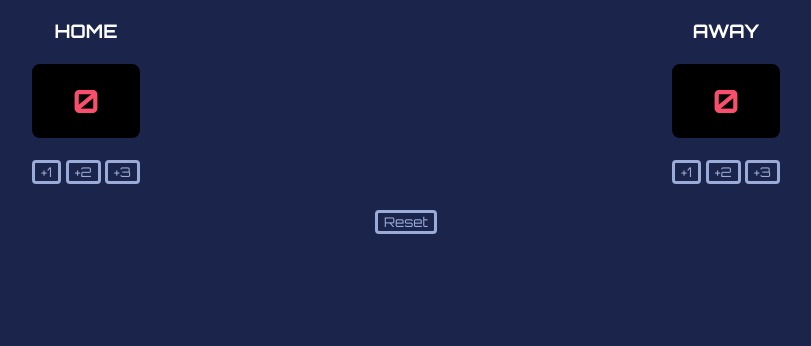
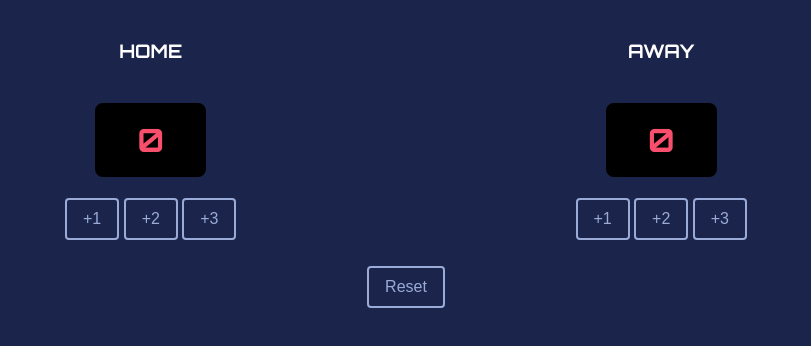
Before and after one commit to Enguunee/basketball_score_game, a website built with Vite: page index.html in a window 1280 px wide. Shown: the whole page, without its empty margins (234-1045 px from the left). Built offline with nearby package versions, Linux system fonts and the light colour scheme.

Commit message:
Update index.css

```diff
--- a/index.css
+++ b/index.css
@@ -1,37 +1,47 @@
-body, button {
+body {
     margin: 0;
     background-color: #1B244A;
     font-family: "Orbitron", sans-serif;
 }
 
 .container {
+    display: flex;
+    justify-content: space-evenly;
     text-align: center;
-    display: flex;
-    justify-content: space-around;
+    gap: 40px;
+    margin-top: 20px;
 }
 
 .bottom {
     text-align: center;
     margin-top: 26px;
-
 }
 
-h3{
+h3 {
     color: white;
 }
 
-h1{
+h1 {
     color: #F94F6D;
     border: solid 2px black;
     border-radius: 8px;
     background-color: black;
-    padding-top: 15px;
-    padding-bottom: 15px;
-
+    padding: 15px 40px; /* even spacing */
+    display: inline-block; /* so it sizes properly */
 }
 
-button{
-    border: solid #9AABD8;
+button {
+    padding: 10px 16px;
+    background-color: transparent;
+    border: solid 2px #9AABD8;
     border-radius: 4px;
     color: #9AABD8;
+    cursor: pointer;
+    font-size: 16px;
 }
+
+.button-group {
+    display: flex;
+    gap: 10px;
+    margin-top: 12px;
+}
```
